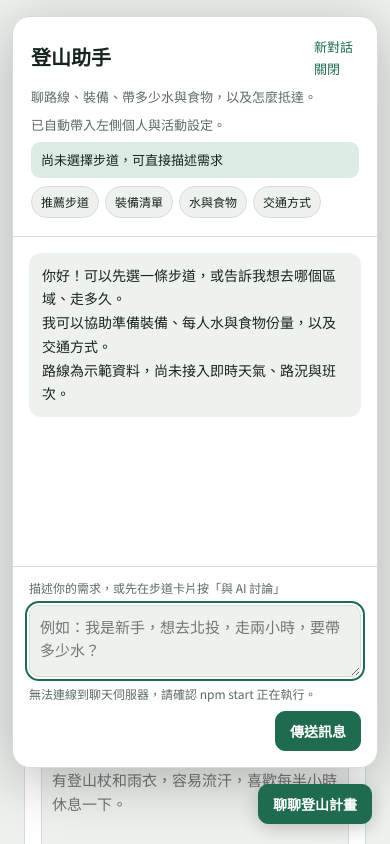
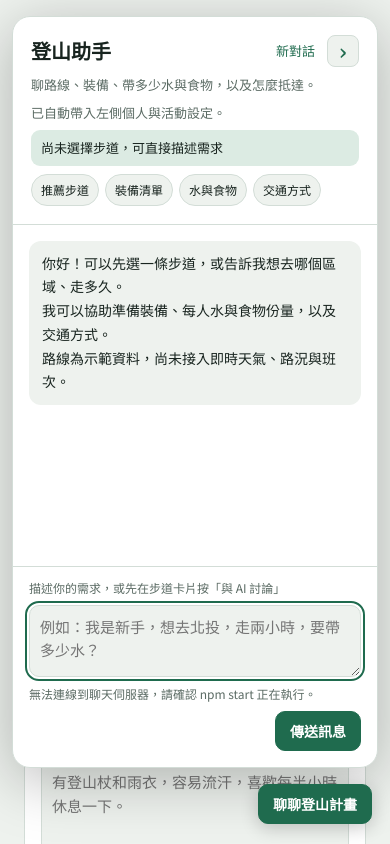
Before and after one commit to qerberos-code/Taipei_Trails, a website: page index.html in a window 390 px wide. Both pictures are taken after a click on the button "聊聊登山計畫". Shown: the top 844 px of the page. Drawn offline with nearby package versions, Linux system fonts and the light colour scheme; no server answers.

Commit message:
feat: make settings and chat sidebars collapsible

```diff
--- a/chat-ui.js
+++ b/chat-ui.js
@@ -24,8 +24,7 @@ function appendTextWithLinks(element, text) {
   element.append(document.createTextNode(text.slice(cursor)));
 }
 
-export function initChat(getPageContext) {
-  const sidebar = byId('chatSidebar');
+export function initChat(getPageContext, { openChat }) {
   const log = byId('chatMessages');
   const input = byId('chatInput');
   const submit = byId('chatSend');
@@ -33,13 +32,6 @@ export function initChat(getPageContext) {
   let history = [];
   let selectedTrailId = null;
   let busy = false;
-
-  function openChat(open = true) {
-    sidebar.classList.toggle('is-open', open);
-    byId('chatToggle').setAttribute('aria-expanded', String(open));
-    if (open) input.focus();
-    else byId('chatToggle').focus();
-  }
 
   function selectTrail(id) {
     const trail = TRAILS.find(t => t.id === id);
@@ -103,11 +95,6 @@ export function initChat(getPageContext) {
     submit.textContent = t(submit.dataset.i18n);
   }
 
-  byId('chatToggle').onclick = () => openChat(!sidebar.classList.contains('is-open'));
-  byId('chatClose').onclick = () => openChat(false);
-  sidebar.addEventListener('keydown', event => {
-    if (event.key === 'Escape' && sidebar.classList.contains('is-open')) openChat(false);
-  });
   byId('chatUnselect').onclick = () => {
     selectedTrailId = null;
     renderContext();
@@ -178,7 +165,7 @@ export function initChat(getPageContext) {
         : error.name === 'TimeoutError' ? 'timeout'
         : error instanceof TypeError ? 'chatConnection' : error.translationKey || 'chatUnavailable';
       translatedBubble(key, true); input.value = text; setStatus('chatUndelivered');
-    } finally { setBusy(false); input.focus(); }
+    } finally { setBusy(false); if (!byId('chatSidebar').hidden) input.focus(); }
   });
 
   onLocaleChange(() => {
--- a/index.html
+++ b/index.html
@@ -24,8 +24,17 @@
 body{background:var(--bg);color:var(--ink);font-family:var(--f-body);font-size:15px;line-height:1.5}
 .wrap{max-width:760px;margin:0 auto;padding:20px 16px 48px;display:grid;gap:18px}
 .page-header{max-width:1480px;margin:0 auto;padding:20px 16px 0}
-.app-layout{max-width:1480px;margin:0 auto;display:grid;grid-template-columns:270px minmax(0,1fr) 350px;gap:20px;padding:20px 16px 48px;align-items:start}
-.wrap{width:100%;min-width:0;padding:0}
+.app-layout{--profile-width:270px;--chat-width:350px;max-width:1480px;margin:0 auto;display:grid;grid-template-columns:var(--profile-width) minmax(0,1fr) var(--chat-width);gap:20px;padding:20px 16px 48px;align-items:start}
+.app-layout.profile-collapsed{--profile-width:48px}
+.app-layout.chat-collapsed{--chat-width:48px}
+.sidebar-slot{position:sticky;top:20px;min-width:0}
+.sidebar-slot [hidden]{display:none!important}
+.sidebar-heading{display:flex;align-items:flex-start;justify-content:space-between;gap:8px}
+.sidebar-collapse{flex:none;width:32px;height:32px;border:1px solid var(--line);border-radius:8px;background:var(--bg);color:var(--accent);font:24px/1 var(--f-body);cursor:pointer}
+.sidebar-rail{width:100%;min-height:150px;padding:12px 8px;border:1px solid var(--line);border-radius:14px;background:var(--surface);color:var(--accent);font:inherit;cursor:pointer;display:flex;align-items:center;flex-direction:column;gap:12px}
+.sidebar-rail .rail-label{writing-mode:vertical-rl;font-weight:600;letter-spacing:.08em}
+.sidebar-rail .rail-arrow{font:24px/1 var(--f-body)}
+.wrap{width:100%;min-width:0;max-width:none;padding:0}
 .profile-sidebar{position:sticky;top:20px;max-height:calc(100dvh - 40px);overflow-y:auto}
 .profile-sidebar h2{font-family:var(--f-display);font-size:20px;margin:0}
 .profile-form{display:grid;gap:14px}
@@ -38,6 +47,8 @@ body{background:var(--bg);color:var(--ink);font-family:var(--f-body);font-size:1
 .chat-head h2{margin:0;font-size:20px}
 .chat-head p{margin:0;font-size:13px;color:var(--muted)}
 .chat-heading{display:flex;justify-content:space-between;align-items:center;gap:10px}
+.chat-heading h2{min-width:0}
+.chat-actions{display:flex;align-items:center;gap:6px;flex:none}
 .chat-reset{background:none;border:0;color:var(--accent);cursor:pointer;font:inherit;font-size:13px}
 .chat-context{background:var(--accent-soft);padding:8px 10px;border-radius:9px;font-size:13px;display:flex;align-items:center;justify-content:space-between;gap:6px}
 .chat-context button{border:0;background:transparent;color:var(--accent);cursor:pointer}
@@ -56,21 +67,24 @@ body{background:var(--bg);color:var(--ink);font-family:var(--f-body);font-size:1
 .chat-form textarea{resize:vertical;min-height:72px;max-height:180px;max-width:100%;width:100%;border:1px solid var(--line);border-radius:10px;background:var(--bg);color:var(--ink);padding:10px;font:inherit}
 .chat-form .btn{justify-self:end}
 .chat-status{margin:0;font-size:12px;color:var(--muted)}
-.chat-toggle,.chat-close{display:none}
+.chat-toggle{display:none}
 .acts button{font:600 14px var(--f-body);padding:8px 13px;border-radius:10px;border:1px solid var(--accent);color:var(--accent);background:transparent;cursor:pointer}
 @media(max-width:1180px){
-  .app-layout{grid-template-columns:250px minmax(0,1fr);padding-bottom:90px}
-  .chat-sidebar{display:none}.chat-sidebar.is-open{display:flex;position:fixed;inset:16px 12px 76px;height:auto;min-height:0;z-index:20;box-shadow:0 12px 60px #0004}
+  .app-layout{--profile-width:250px;grid-template-columns:var(--profile-width) minmax(0,1fr);padding-bottom:90px}
+  .chat-slot{position:static}.chat-slot>.sidebar-rail{display:none}
+  .chat-sidebar{position:fixed;inset:16px 12px 76px;height:auto;min-height:0;z-index:20;box-shadow:0 12px 60px #0004}
   .chat-toggle{display:block;position:fixed;bottom:20px;right:18px;z-index:21;box-shadow:0 4px 18px #0003}
-  .chat-close{display:block}
 }
 @media(max-width:760px){
-  .app-layout{display:block}.profile-sidebar{position:static;max-height:none;margin-bottom:18px}
+  .app-layout{display:block}.profile-slot{position:static;margin-bottom:18px}.profile-sidebar{position:static;max-height:none}
+  .profile-slot>.sidebar-rail{min-height:0;flex-direction:row;justify-content:space-between;padding:12px 16px}
+  .profile-slot .rail-label{writing-mode:horizontal-tb;letter-spacing:normal}
+  .profile-slot .rail-arrow{transform:rotate(90deg)}
 }
 @media(max-width:1180px) and (max-height:600px){
   .chat-head{padding:10px}.chat-head>p,.chat-prompts,.chat-form label{display:none}
   .chat-form{padding:8px 10px}.chat-form textarea{min-height:48px}
-  .chat-sidebar.is-open{inset:8px 8px 60px}
+  .chat-sidebar{inset:8px 8px 60px}
 }
 .language-control{display:flex;justify-content:flex-end;align-items:center;gap:8px;margin-bottom:14px}
 .language-control label{font-size:13px;color:var(--muted)}
@@ -133,9 +147,11 @@ footer{font-size:12px;color:var(--muted)}
     <p data-i18n="subtitle">探索大台北路線，和登山助手一起準備裝備、飲水、食物與交通。</p>
   </header>
 
-<div class="app-layout">
-  <aside class="panel profile-sidebar" aria-labelledby="profileTitle">
-    <div><h2 id="profileTitle" data-i18n="profileTitle">個人與活動設定</h2><p class="hint" data-i18n="profileIntro">自動帶入每次 AI 規劃，不用重複輸入。</p></div>
+<div class="app-layout" id="appLayout">
+  <div class="sidebar-slot profile-slot">
+    <button class="sidebar-rail" id="profileExpand" type="button" aria-controls="profileSidebar" aria-expanded="false" aria-label="展開個人與活動設定" data-i18n-aria-label="profileExpand" hidden><span class="rail-arrow" aria-hidden="true">›</span><span class="rail-label" data-i18n="settings">設定</span></button>
+  <aside class="panel profile-sidebar" id="profileSidebar" aria-labelledby="profileTitle">
+    <div><div class="sidebar-heading"><h2 id="profileTitle" data-i18n="profileTitle">個人與活動設定</h2><button class="sidebar-collapse" id="profileCollapse" type="button" aria-controls="profileSidebar" aria-expanded="true" aria-label="收合個人與活動設定" data-i18n-aria-label="profileCollapse">‹</button></div><p class="hint" data-i18n="profileIntro">自動帶入每次 AI 規劃，不用重複輸入。</p></div>
     <form class="profile-form" id="profileForm">
       <div class="profile-field">
         <label for="profilePeople" data-i18n="profilePeople">活動人數（含自己）</label>
@@ -164,7 +180,7 @@ footer{font-size:12px;color:var(--muted)}
       </div>
       <p class="hint" data-i18n="profileSaved">設定自動儲存在此瀏覽器，傳送訊息時會一併帶給 AI。</p>
     </form>
-  </aside>
+  </aside></div>
 <main class="wrap">
 
   <section class="panel" aria-label="你的行程" data-i18n-aria-label="plan">
@@ -248,9 +264,11 @@ footer{font-size:12px;color:var(--muted)}
 
   <footer data-i18n="footer">估算方式：跑步依所選配速，加上每爬升 100 公尺約 6 分鐘；健行以每公里 15 分鐘，加上每爬升 100 公尺約 10 分鐘（Naismith 法則），再依健行步調調整。交通時間依直線距離粗估捷運或計程車車程，請按「導航」確認實際大眾運輸時間。距離與爬升皆為約略值。出發前請確認步道狀況、高溫，以及颱風或豪雨封閉資訊。</footer>
 </main>
+<div class="sidebar-slot chat-slot">
+<button class="sidebar-rail" id="chatExpand" type="button" aria-controls="chatSidebar" aria-expanded="false" aria-label="展開聊天" data-i18n-aria-label="chatExpand" hidden><span class="rail-arrow" aria-hidden="true">‹</span><span class="rail-label" data-i18n="chatTitle">登山助手</span></button>
 <aside class="chat-sidebar" id="chatSidebar" aria-label="登山助手" data-i18n-aria-label="chatTitle">
   <div class="chat-head">
-    <div class="chat-heading"><h2 data-i18n="chatTitle">登山助手</h2><div><button class="chat-reset" id="chatReset" type="button" data-i18n="chatReset">新對話</button><button class="chat-reset chat-close" id="chatClose" type="button" aria-label="關閉聊天" data-i18n-aria-label="chatClose" data-i18n="close">關閉</button></div></div>
+    <div class="chat-heading"><h2 data-i18n="chatTitle">登山助手</h2><div class="chat-actions"><button class="chat-reset" id="chatReset" type="button" data-i18n="chatReset">新對話</button><button class="sidebar-collapse" id="chatClose" type="button" aria-controls="chatSidebar" aria-expanded="true" aria-label="收合聊天" data-i18n-aria-label="chatCollapse">›</button></div></div>
     <p data-i18n="chatSubtitle">聊路線、裝備、帶多少水與食物，以及怎麼抵達。</p>
     <p data-i18n="chatProfileHint">已自動帶入左側個人與活動設定。</p>
     <div class="chat-context"><span id="chatContext" data-i18n="noTrail">尚未選擇步道，可直接描述需求</span><button id="chatUnselect" type="button" hidden aria-label="取消選取步道" data-i18n-aria-label="unselect">×</button></div>
@@ -268,16 +286,18 @@ footer{font-size:12px;color:var(--muted)}
     <p class="chat-status" id="chatStatus" role="status" data-i18n="chatChecking">正在確認 AI 連線…</p>
     <button class="btn" id="chatSend" type="submit" data-i18n="chatSend">傳送訊息</button>
   </form>
-</aside></div>
+</aside></div></div>
 <button class="btn chat-toggle" id="chatToggle" type="button" aria-controls="chatSidebar" aria-expanded="false" data-i18n="chatToggle">聊聊登山計畫</button>
 
 <script type="module">
 import { TRAILS } from "./trails.js";
 import { initChat } from "./chat-ui.js";
 import { initProfile } from "./profile-ui.js";
+import { initSidebars } from "./sidebar-ui.js";
 import { initI18n, t, getLocale, formatDuration, localizeTrail, localizeStation, localizeOrigin, onLocaleChange } from "./i18n.js";
 initI18n();
-const getProfile = initProfile();
+const sidebars = initSidebars();
+const getProfile = initProfile(sidebars.openProfile);
 
 const STATIONS=[
  ["Taipei Main Station",25.0478,121.5170],["Ximen",25.0420,121.5081],["Zhongshan",25.0527,121.5203],["Shuanglian",25.0577,121.5206],
@@ -406,6 +426,6 @@ render();
 initChat(() => {
   const profile = getProfile();
   return profile ? {...profile,origin:{...S.origin,name:localizeOrigin(S.origin)},maxDistanceKm:+S.dist||null,maxMinutes:+S.time||null} : null;
-});
+}, sidebars);
 </script>
 </body></html>
--- a/locales/en.js
+++ b/locales/en.js
@@ -1,5 +1,7 @@
 export default {
   profileTitle: 'Personal & group settings',
+  settings: 'Settings', profileExpand: 'Expand personal & group settings', profileCollapse: 'Collapse personal & group settings',
+  chatExpand: 'Expand chat', chatCollapse: 'Collapse chat',
   profileIntro: 'Included in every AI request, so you only need to enter them once.',
   profilePeople: 'Group size (including you)',
   profileAge: 'Age (years, optional)',
--- a/locales/zh-Hant.js
+++ b/locales/zh-Hant.js
@@ -1,5 +1,7 @@
 export default {
   profileTitle: '個人與活動設定',
+  settings: '設定', profileExpand: '展開個人與活動設定', profileCollapse: '收合個人與活動設定',
+  chatExpand: '展開聊天', chatCollapse: '收合聊天',
   profileIntro: '自動帶入每次 AI 規劃，不用重複輸入。',
   profilePeople: '活動人數（含自己）',
   profileAge: '年齡（歲，選填）',
--- a/profile-ui.js
+++ b/profile-ui.js
@@ -9,7 +9,7 @@
  * @property {string} personalNotes
  */
 
-export function initProfile() {
+export function initProfile(openProfile) {
   const form = document.getElementById('profileForm');
   const fields = {
     people: document.getElementById('profilePeople'),
@@ -46,5 +46,10 @@ export function initProfile() {
     if (!form.checkValidity()) return;
     try { localStorage.setItem('ttf-profile', JSON.stringify(readProfile())); } catch { /* Still usable without storage. */ }
   });
-  return () => form.reportValidity() ? readProfile() : null;
+  return () => {
+    if (form.checkValidity()) return readProfile();
+    openProfile();
+    form.reportValidity();
+    return null;
+  };
 }
--- a/server/index.js
+++ b/server/index.js
@@ -12,6 +12,7 @@ const staticFiles = new Map([
   ['/trails.js', ['trails.js', 'text/javascript; charset=utf-8']],
   ['/chat-ui.js', ['chat-ui.js', 'text/javascript; charset=utf-8']],
   ['/profile-ui.js', ['profile-ui.js', 'text/javascript; charset=utf-8']],
+  ['/sidebar-ui.js', ['sidebar-ui.js', 'text/javascript; charset=utf-8']],
   ...['i18n.js', 'locales/en.js', 'locales/zh-Hant.js', 'locales/trails-zh-Hant.js'].map(path => [`/${path}`, [path, 'text/javascript; charset=utf-8']]),
 ]);
 
--- /dev/null
+++ b/sidebar-ui.js
@@ -0,0 +1,73 @@
+export function initSidebars() {
+  const byId = id => document.getElementById(id);
+  const layout = byId('appLayout');
+  const desktop = matchMedia('(min-width: 1181px)');
+  let profileOpen = true;
+  let desktopChatOpen = true;
+  let mobileChatOpen = false;
+  try {
+    const saved = JSON.parse(localStorage.getItem('ttf-sidebars') || '{}');
+    if (typeof saved.profileOpen === 'boolean') profileOpen = saved.profileOpen;
+    if (typeof saved.chatOpen === 'boolean') desktopChatOpen = saved.chatOpen;
+  } catch { /* Panels still work without browser storage. */ }
+
+  const isChatOpen = () => desktop.matches ? desktopChatOpen : mobileChatOpen;
+
+  function render() {
+    const chatOpen = isChatOpen();
+    layout.classList.toggle('profile-collapsed', !profileOpen);
+    layout.classList.toggle('chat-collapsed', !chatOpen);
+    byId('profileSidebar').hidden = !profileOpen;
+    byId('profileExpand').hidden = profileOpen;
+    byId('chatSidebar').hidden = !chatOpen;
+    byId('chatExpand').hidden = chatOpen;
+    for (const id of ['profileExpand', 'profileCollapse']) {
+      byId(id).setAttribute('aria-expanded', String(profileOpen));
+    }
+    for (const id of ['chatExpand', 'chatClose', 'chatToggle']) {
+      byId(id).setAttribute('aria-expanded', String(chatOpen));
+    }
+  }
+
+  function save() {
+    try {
+      localStorage.setItem('ttf-sidebars', JSON.stringify({ profileOpen, chatOpen: desktopChatOpen }));
+    } catch { /* Keep the current state even if storage is unavailable. */ }
+  }
+
+  function openProfile(open = true) {
+    profileOpen = open;
+    render(); save();
+    byId(open ? 'profileCollapse' : 'profileExpand').focus();
+  }
+
+  function openChat(open = true) {
+    if (desktop.matches) desktopChatOpen = open;
+    else mobileChatOpen = open;
+    render(); save();
+    byId(open ? 'chatInput' : desktop.matches ? 'chatExpand' : 'chatToggle').focus();
+  }
+
+  byId('profileExpand').onclick = () => openProfile();
+  byId('profileCollapse').onclick = () => openProfile(false);
+  byId('chatExpand').onclick = () => openChat();
+  byId('chatClose').onclick = () => openChat(false);
+  byId('chatToggle').onclick = () => openChat(!isChatOpen());
+  byId('chatSidebar').addEventListener('keydown', event => {
+    if (event.key === 'Escape' && isChatOpen()) {
+      event.preventDefault(); openChat(false);
+    }
+  });
+  desktop.addEventListener('change', () => {
+    const active = document.activeElement;
+    render();
+    // Keep keyboard focus usable if resizing hides the focused panel/control.
+    if (byId('chatSidebar').contains(active) && !isChatOpen()) byId('chatToggle').focus();
+    else if (active === byId('chatExpand') && !desktop.matches) byId('chatToggle').focus();
+    else if (active === byId('chatToggle') && desktop.matches) {
+      byId(isChatOpen() ? 'chatClose' : 'chatExpand').focus();
+    }
+  });
+  render();
+  return { openProfile, openChat };
+}
```
Also changed, not shown: docs/status.md (+2 -1 lines), test/server.test.js (+1 -1 lines), README.md.
